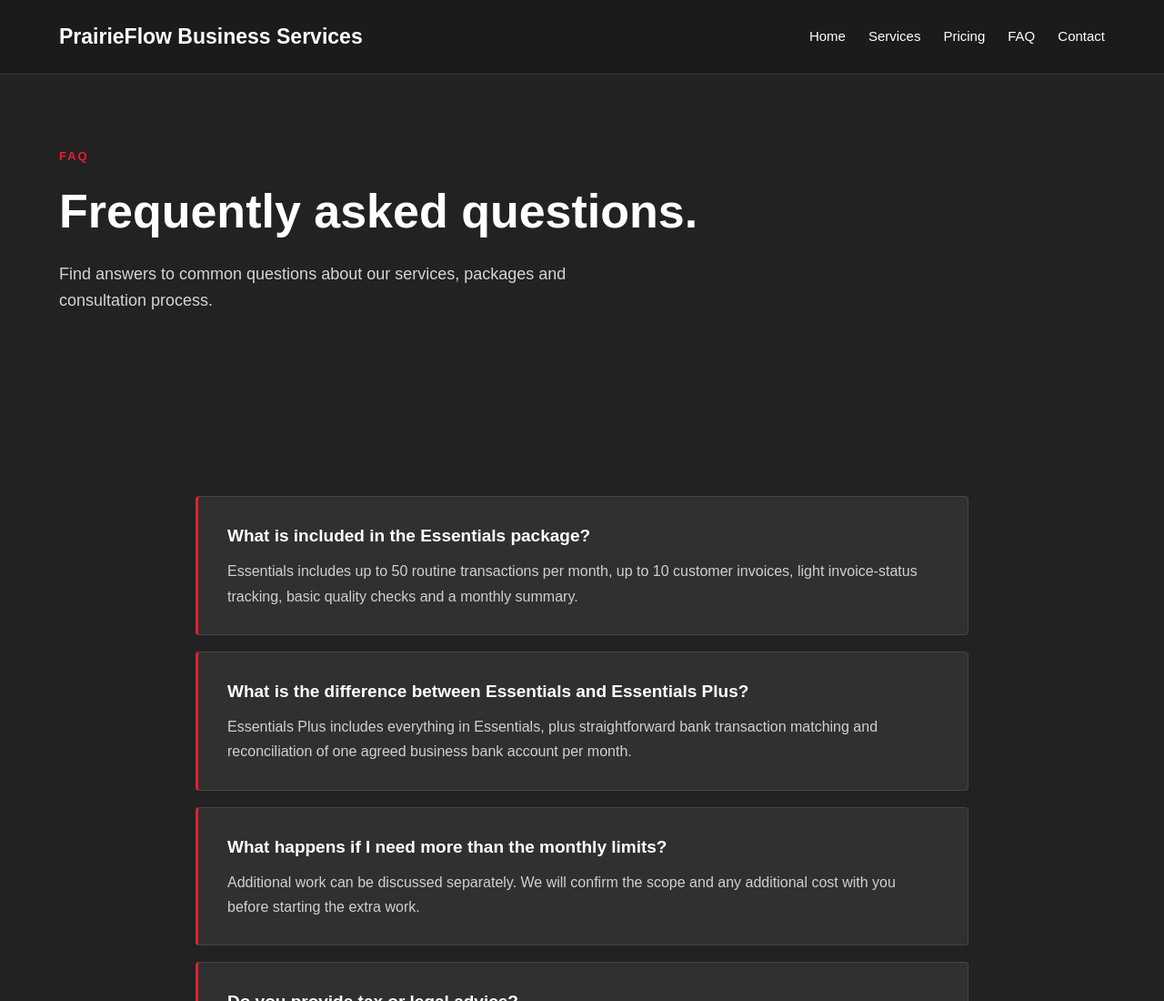
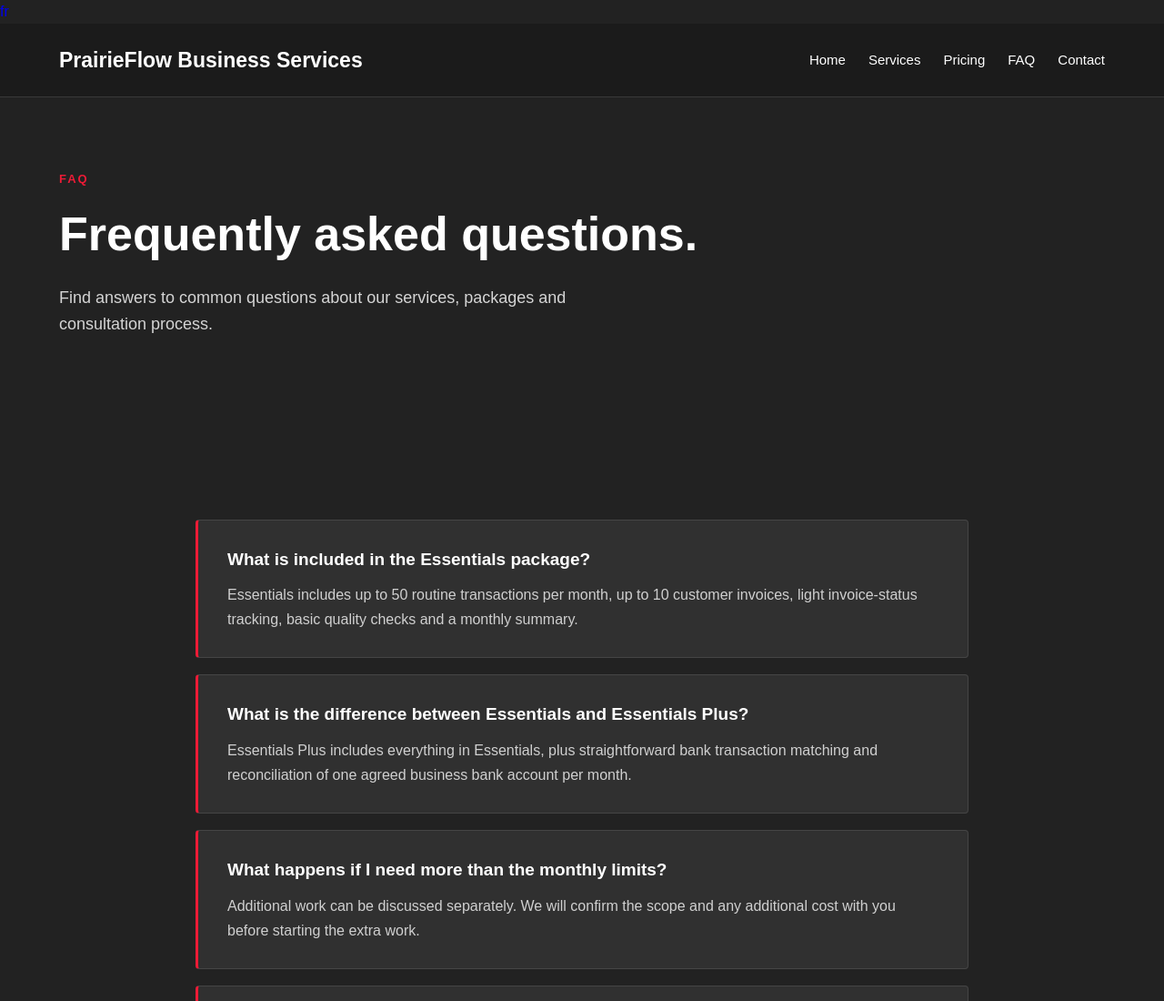
Before and after one commit to victoriadolmatova9-glitch/BusinessWebsite, a plain HTML site: page faq.html in a window 1280 px wide. Shown: the top 1100 px of the page at 91% size. Drawn offline with Linux system fonts and the light colour scheme.

Commit message:
Update faq.html

```diff
--- a/faq.html
+++ b/faq.html
@@ -1,6 +1,6 @@
 <!DOCTYPE html>
 <html lang="en">
-
+<a href="fr/faq.html">fr</a>
 <head>
     <meta charset="UTF-8">
     <meta name="viewport" content="width=device-width, initial-scale=1.0">
```
